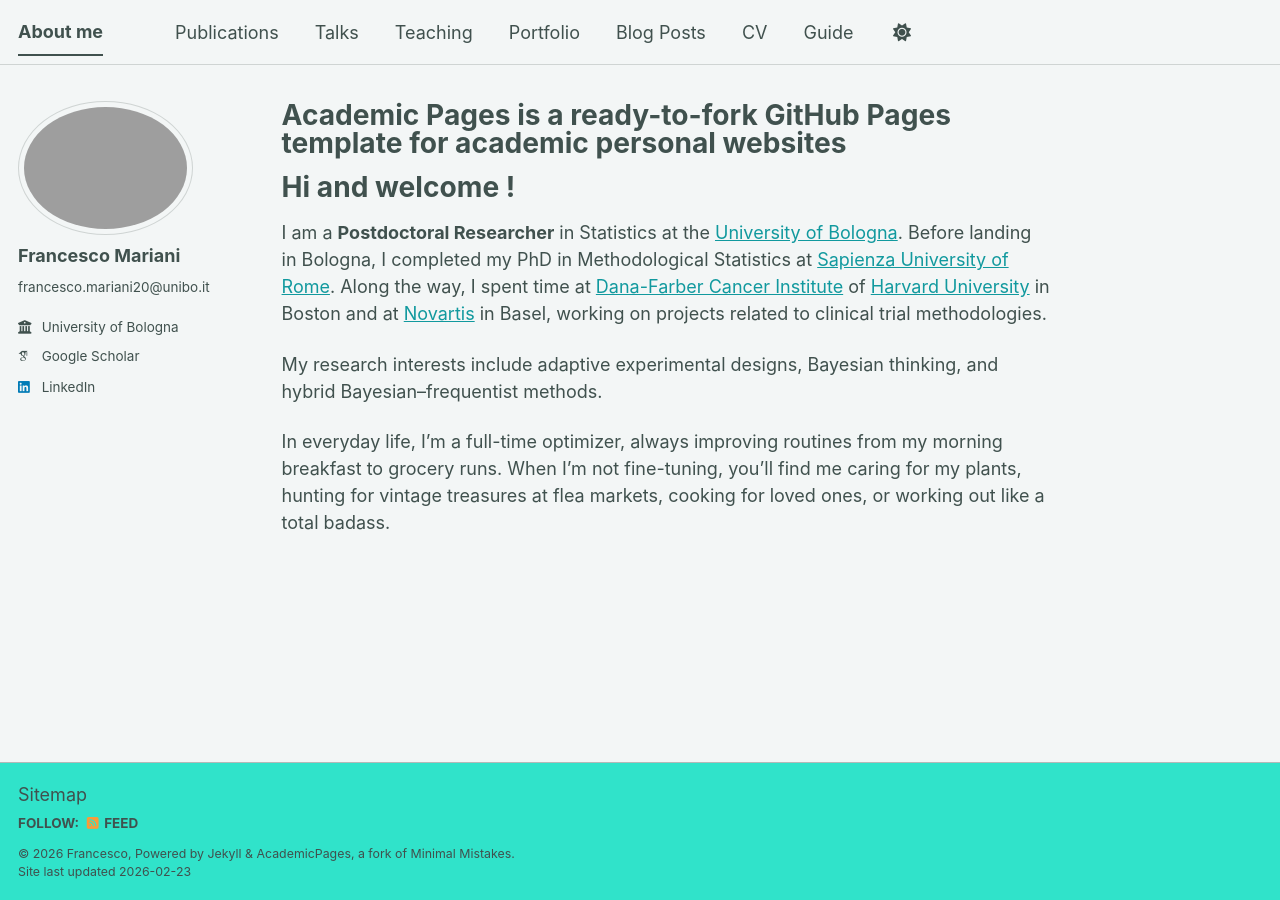
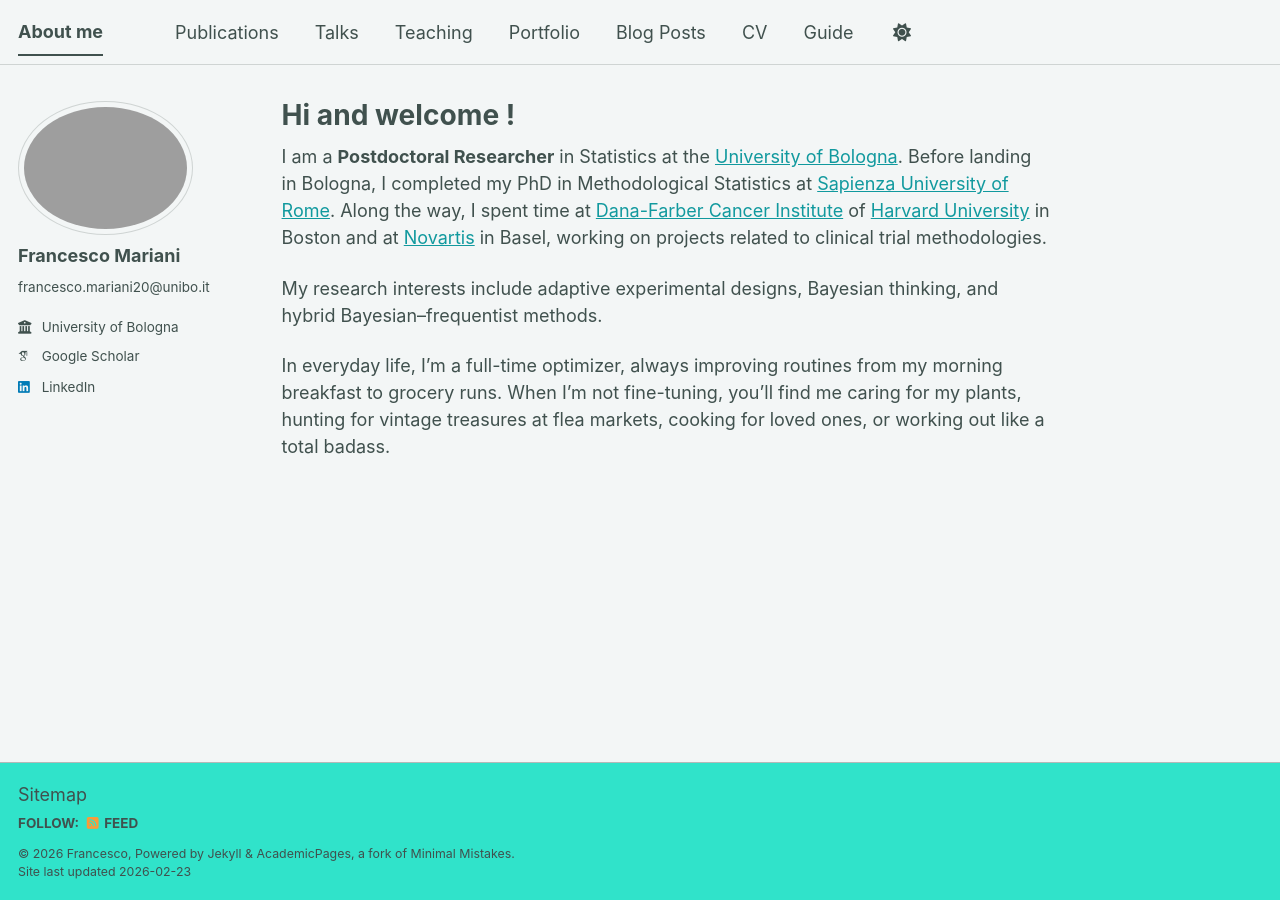
Before and after one commit to framar1997/framar1997.github.io, a Jekyll site: the page built from _pages/about.md, in a window 1280 px wide. Built offline with Jekyll 4.4.1, drawn with Linux system fonts in a browser that asks for light colours; some web fonts are replaced; a script bundle is joined from its source files by our own code; library files that are not in the unit come from our copies.

Commit message:
Update about.md

```diff
--- a/_pages/about.md
+++ b/_pages/about.md
@@ -1,14 +1,12 @@
 ---
 permalink: /
-title: "Academic Pages is a ready-to-fork GitHub Pages template for academic personal websites"
+title: "Hi and welcome !"
 author_profile: true
 redirect_from:
   - /about/
   - /about.html
 ---
 
-# Hi and welcome !
-
 I am a **Postdoctoral Researcher** in Statistics at the [University of Bologna](https://www.unibo.it/it). Before landing in Bologna, I completed my PhD in Methodological Statistics at [Sapienza University of Rome](https://www.uniroma1.it/it/pagina-strutturale/home). Along the way, I spent time at [Dana-Farber Cancer Institute](https://www.dana-farber.org/) of [Harvard University](https://www.harvard.edu/) in Boston and at [Novartis](https://www.novartis.com/) in Basel, working on projects related to clinical trial methodologies.
 
 My research interests include adaptive experimental designs, Bayesian thinking, and hybrid Bayesian–frequentist methods.
```
